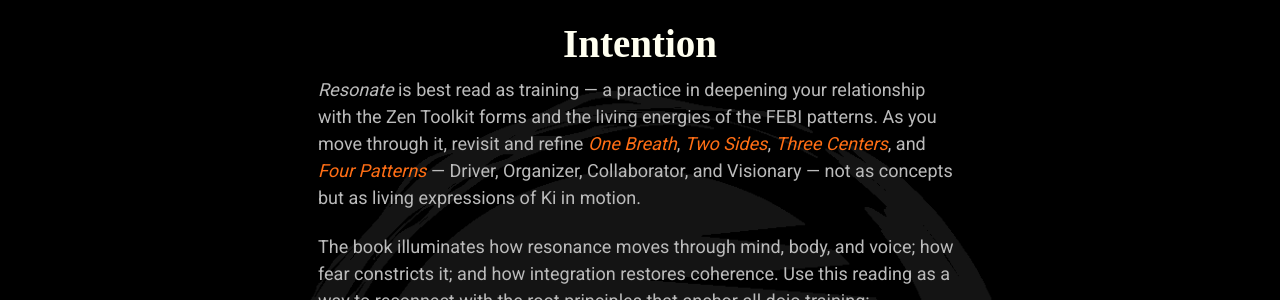
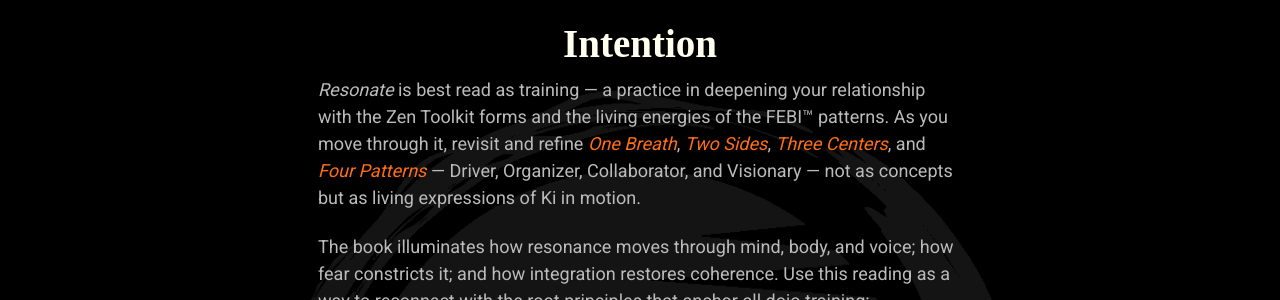
Before and after one commit to mindset-dojo/mindset-dojo.github.io, a Jekyll site: the page built from _forms/resonate.md, in a window 1280 px wide and 900 px high. Shown: the part 236-536 px from the top of the window. Built offline with Jekyll 4.4.1, drawn with Linux system fonts in a browser that asks for light colours; some web fonts are replaced.

```diff
--- a/_forms/resonate.md
+++ b/_forms/resonate.md
@@ -11,7 +11,7 @@
 
 ## Intention
 
-*Resonate* is best read as training — a practice in deepening your relationship with the Zen Toolkit forms and the living energies of the FEBI patterns. As you move through it, revisit and refine [One Breath](../one-breath/), [Two Sides](../two-sides/), [Three Centers](../three-centers/), and [Four Patterns](../four-patterns/) — Driver, Organizer, Collaborator, and Visionary — not as concepts but as living expressions of Ki in motion.
+*Resonate* is best read as training — a practice in deepening your relationship with the Zen Toolkit forms and the living energies of the FEBI™ patterns. As you move through it, revisit and refine [One Breath](../one-breath/), [Two Sides](../two-sides/), [Three Centers](../three-centers/), and [Four Patterns](../four-patterns/) — Driver, Organizer, Collaborator, and Visionary — not as concepts but as living expressions of Ki in motion.
 
 The book illuminates how resonance moves through mind, body, and voice; how fear constricts it; and how integration restores coherence. Use this reading as a way to reconnect with the root principles that anchor all dojo training:
 
```
